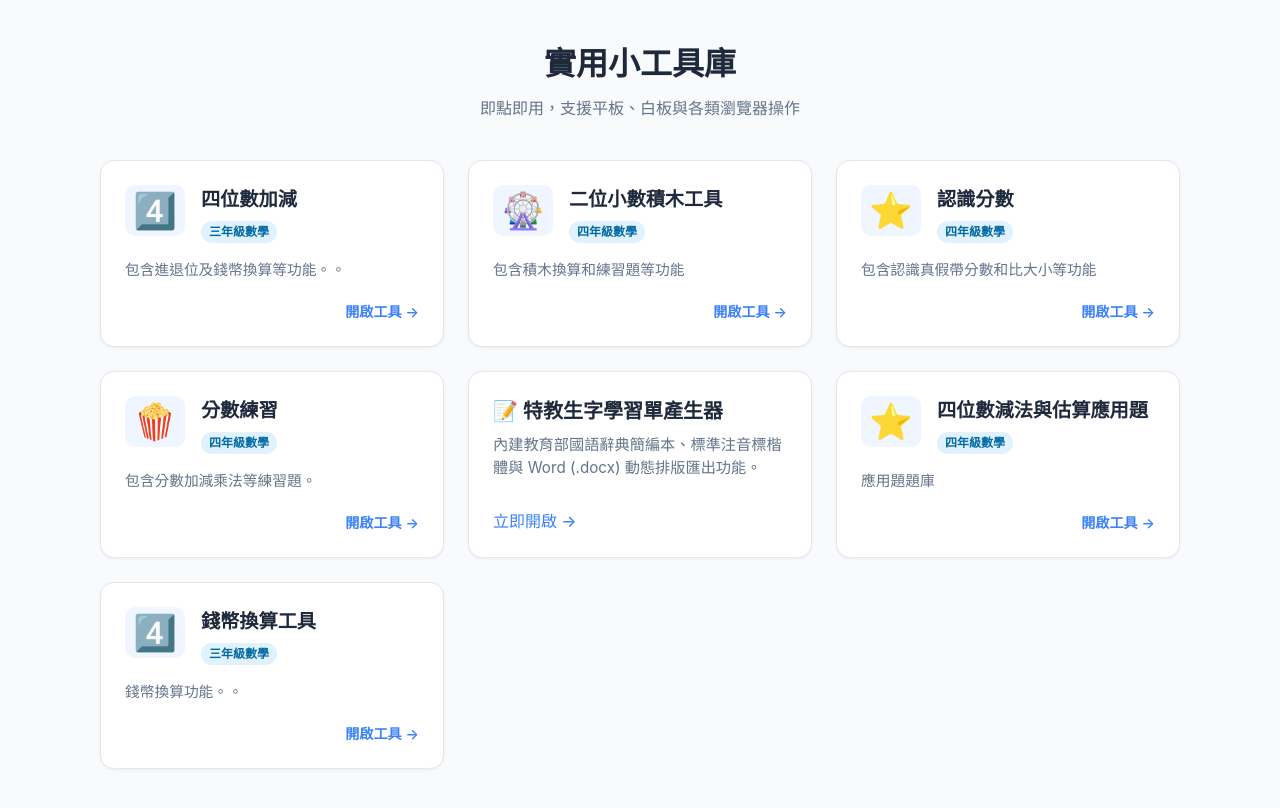
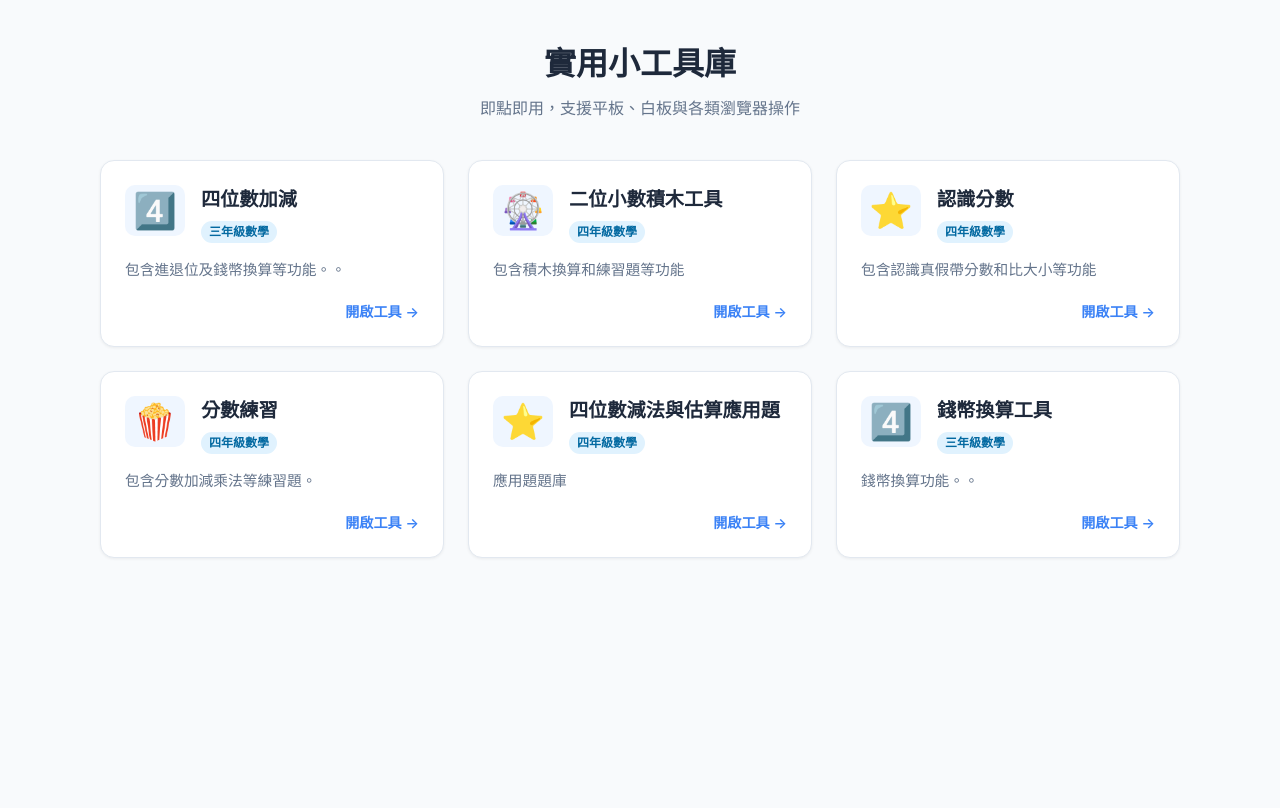
Before and after one commit to a85153321/web-tools, a plain HTML site: page index.html in a window 1280 px wide. Drawn offline with Linux system fonts and the light colour scheme.

Commit message:
移除學習單
Removed link to the worksheet generator and its description.

```diff
--- a/index.html
+++ b/index.html
@@ -213,14 +213,6 @@
         <div class="card-action">開啟工具 <span>&rarr;</span></div>
       </a>
 
-      <a href="https://a85153321.github.io/worksheet-generator/" class="card" target="_blank">
-        <div>
-          <h2 style="font-size: 1.25rem; font-weight: 600; margin-bottom: 8px;">📝 特教生字學習單產生器</h2>
-          <p style="color: var(--text-muted); font-size: 0.95rem;">內建教育部國語辭典簡編本、標準注音標楷體與 Word (.docx) 動態排版匯出功能。</p>
-        </div>
-        <span style="color: var(--accent); font-weight: 500; margin-top: 16px; display: inline-block;">立即開啟 →</span>
-      </a>
-
       <a href="四位數加減互動白板_試作版_v7.html" class="card" target="_blank">
         <div>
           <div class="card-top">
```
